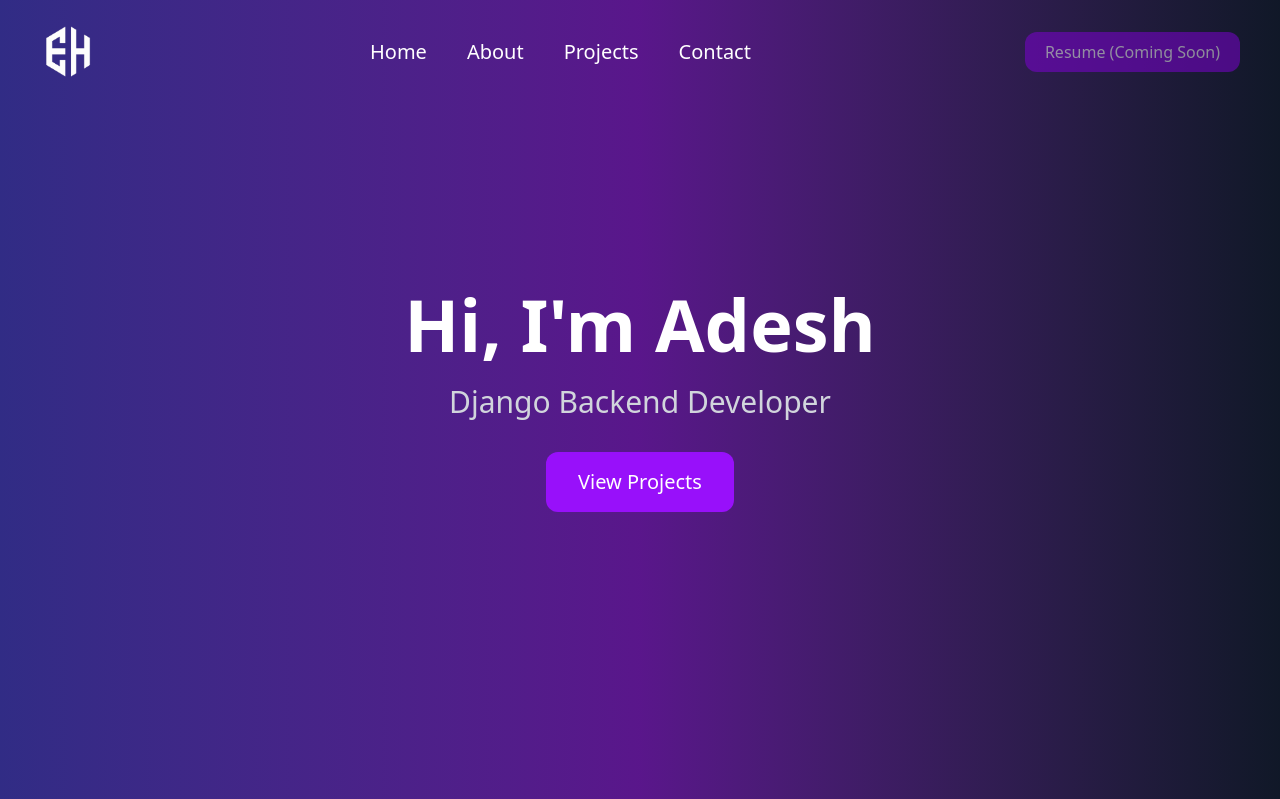
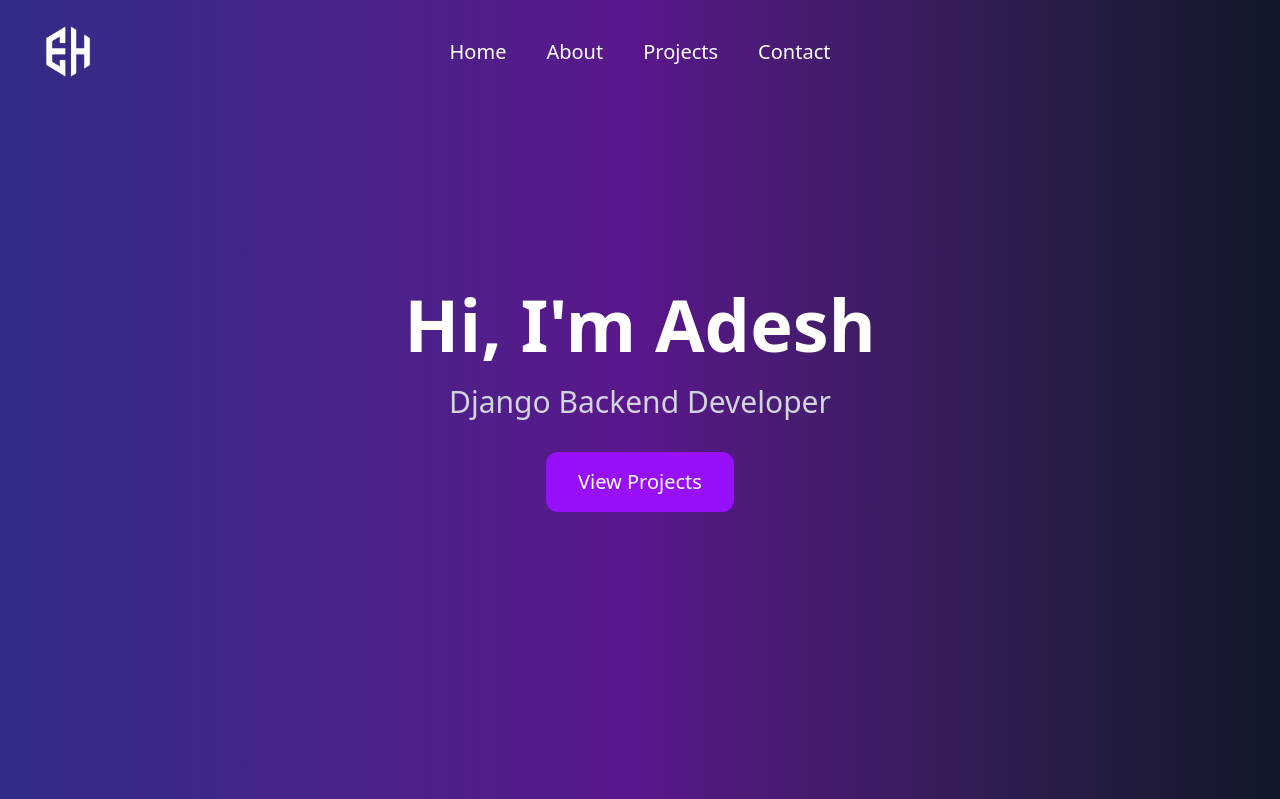
Before and after one commit to eddyhub404/django-portfolio, a Django app: page / in a window 1280 px wide. Shown: the top 799 px of the page. Run offline with Django 5.2, Linux system fonts and the light colour scheme.

Commit message:
setup static files for render1

```diff
--- a/static/src/output.css
+++ b/static/src/output.css
@@ -210,6 +210,15 @@
   .top-0 {
     top: calc(var(--spacing) * 0);
   }
+  .top-8 {
+    top: calc(var(--spacing) * 8);
+  }
+  .right-10 {
+    right: calc(var(--spacing) * 10);
+  }
+  .left-0 {
+    left: calc(var(--spacing) * 0);
+  }
   .z-50 {
     z-index: 50;
   }
@@ -255,9 +264,6 @@
   .inline-block {
     display: inline-block;
   }
-  .table {
-    display: table;
-  }
   .h-14 {
     height: calc(var(--spacing) * 14);
   }
@@ -282,17 +288,14 @@
   .max-w-7xl {
     max-width: var(--container-7xl);
   }
-  .border-collapse {
-    border-collapse: collapse;
-  }
   .cursor-not-allowed {
     cursor: not-allowed;
   }
-  .resize {
-    resize: both;
-  }
   .grid-cols-1 {
     grid-template-columns: repeat(1, minmax(0, 1fr));
+  }
+  .flex-col {
+    flex-direction: column;
   }
   .flex-wrap {
     flex-wrap: wrap;
@@ -336,9 +339,6 @@
   }
   .bg-black {
     background-color: var(--color-black);
-  }
-  .bg-gray-700 {
-    background-color: var(--color-gray-700);
   }
   .bg-gray-900 {
     background-color: var(--color-gray-900);
@@ -456,18 +456,8 @@
   .text-white {
     color: var(--color-white);
   }
-  .underline {
-    text-decoration-line: underline;
-  }
   .opacity-50 {
     opacity: 50%;
-  }
-  .opacity-60 {
-    opacity: 60%;
-  }
-  .outline {
-    outline-style: var(--tw-outline-style);
-    outline-width: 1px;
   }
   .transition {
     transition-property: color, background-color, border-color, outline-color, text-decoration-color, fill, stroke, --tw-gradient-from, --tw-gradient-via, --tw-gradient-to, opacity, box-shadow, transform, translate, scale, rotate, filter, -webkit-backdrop-filter, backdrop-filter, display, content-visibility, overlay, pointer-events;
@@ -581,11 +571,6 @@
   syntax: "*";
   inherits: false;
 }
-@property --tw-outline-style {
-  syntax: "*";
-  inherits: false;
-  initial-value: solid;
-}
 @layer properties {
   @supports ((-webkit-hyphens: none) and (not (margin-trim: inline))) or ((-moz-orient: inline) and (not (color:rgb(from red r g b)))) {
     *, ::before, ::after, ::backdrop {
@@ -601,7 +586,6 @@
       --tw-gradient-to-position: 100%;
       --tw-leading: initial;
       --tw-font-weight: initial;
-      --tw-outline-style: solid;
     }
   }
 }
--- a/templates/home.html
+++ b/templates/home.html
@@ -3,9 +3,13 @@
 
 {% block content %}
 
+
+
+
 {% comment %} HERO SECTION {% endcomment %}
 
-<section class="min-h-screen bg-gradient-to-r from-indigo-900 via-purple-900 to-gray-900 text-white flex items-center justify-center">
+{% comment %} <section class="min-h-screen bg-gradient-to-r from-indigo-900 via-purple-900 to-gray-900 text-white flex items-center justify-center"> {% endcomment %}
+    <section class="min-h-screen bg-gradient-to-r from-indigo-900 via-purple-900 to-gray-900 text-white flex flex-col items-center justify-center text-center">
 
     <div class="text-center">
 
--- a/templates/includes/navbar.html
+++ b/templates/includes/navbar.html
@@ -1,43 +1,43 @@
 {% load static %}
-<nav class="flex justify-between items-center px-10 py-6 text-white absolute top-0 w-full z-50">
 
+<!-- NAVBAR -->
+<nav class="absolute top-0 left-0 w-full z-50 px-10 py-6 text-white">
+
+    <div class="flex items-center justify-between">
+
+        <!-- LEFT -->
         <a href="/" title="EddyHub">
             <img
                 src="{% static 'images/logo.png' %}"
                 alt="logo"
                 class="w-14 h-14 object-contain"
-
             >
         </a>
 
+        <!-- CENTER -->
         <ul class="flex gap-10 text-xl">
+            <li><a href="/">Home</a></li>
+            <li><a href="/#about">About</a></li>
+            <li><a href="/projects/">Projects</a></li>
+            <li><a href="/contact/">Contact</a></li>
+        </ul>
 
-    <li>
-        <a href="/">Home</a>
-    </li>
+        <!-- EMPTY DIV -->
+        <div class="w-14"></div>
 
-    <li>
-        <a href="/#about">About</a>
+    </div>
 
-    </li>
+</nav>
 
-    <li>
-        <a href="/projects/">Projects</a>
-    </li>
 
-    <li>
-        <a href="/contact/">Contact</a>
-    </li>
-
-</ul>
+{% comment %} <!-- RESUME BUTTON -->
+<div class="absolute top-8 right-10 z-50">
 
     <button
         disabled
-    class="bg-purple-700 px-5 py-2 rounded-xl opacity-50 cursor-not-allowed"
+        class="bg-purple-700 px-5 py-2 rounded-xl opacity-50 cursor-not-allowed text-white"
     >
         Resume (Coming Soon)
-</button>
+    </button> {% endcomment %}
 
-
-
-</nav>
+</div>
```
Lines whose indentation alone changed are shown as unchanged.
